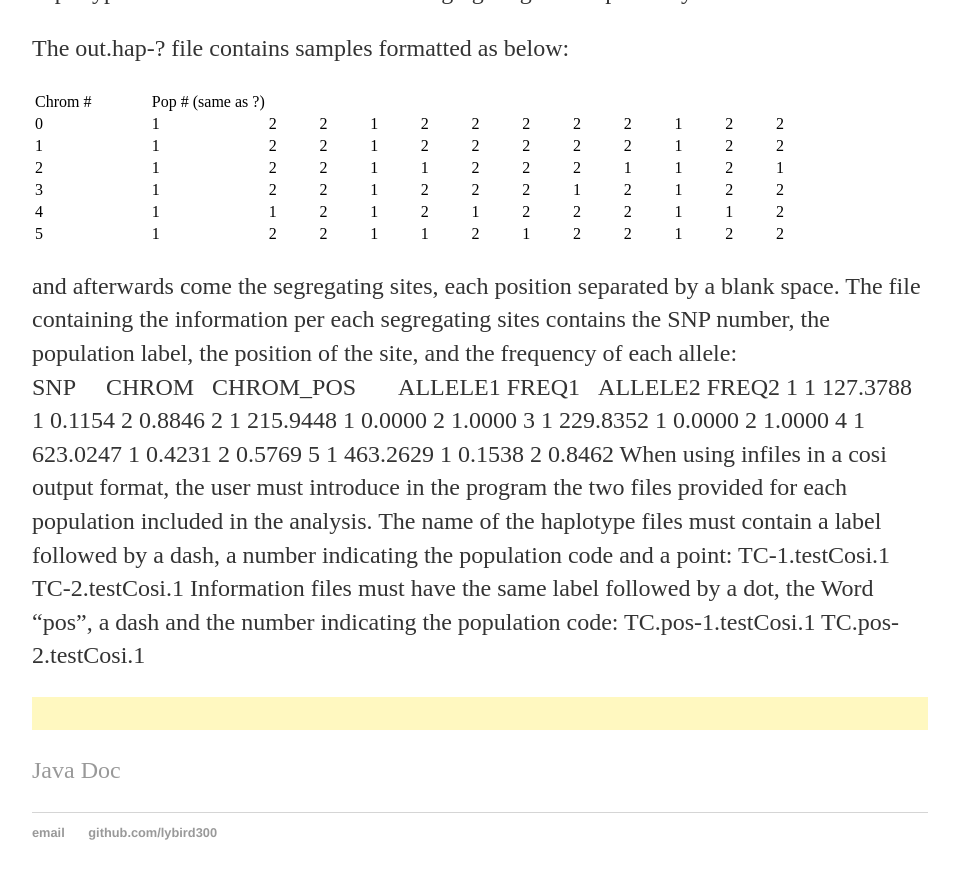
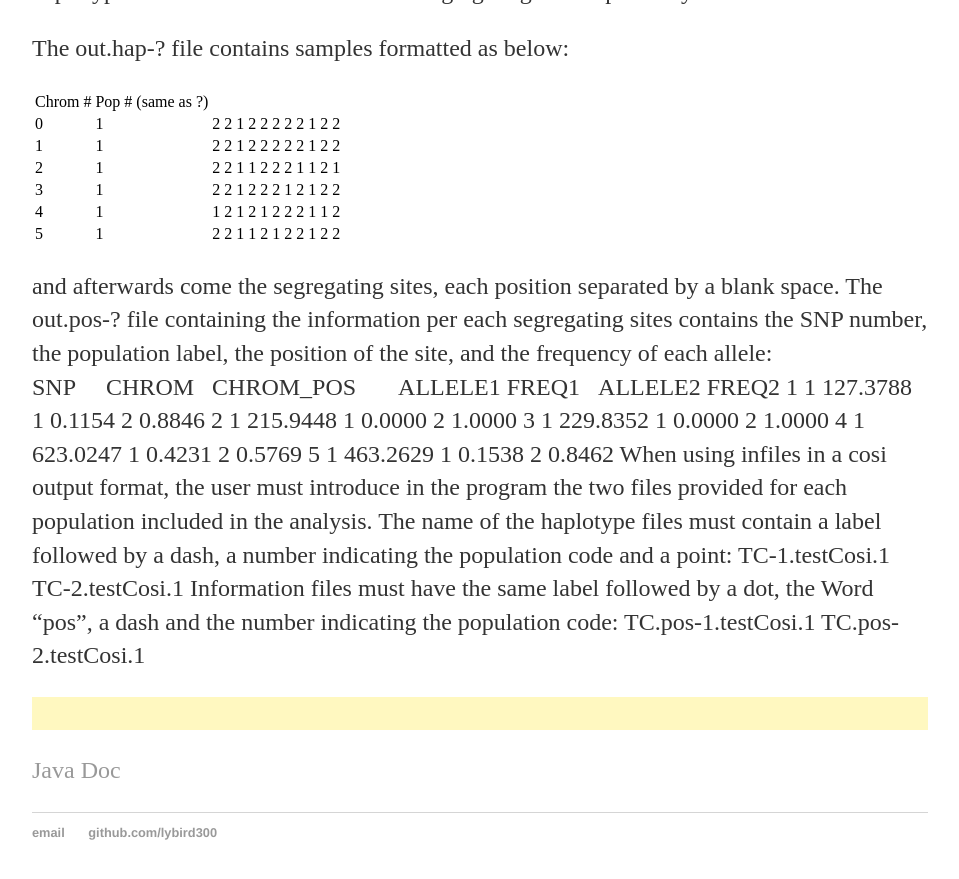
Before and after one commit to lybird300/lybird300.github.io, a Jekyll site: the page built from _posts/2015-04-20-cojava-manual.md, in a window 1280 px wide and 900 px high, scrolled down 2886 px. Shown: the top 879 px of the window, without its empty margins (160-1119 px from the left). Built offline with Jekyll 4.4.1, drawn with Linux system fonts in a browser that asks for light colours.

Commit message:
Update 2015-04-20-cojava-manual.md

```diff
--- a/_posts/2015-04-20-cojava-manual.md
+++ b/_posts/2015-04-20-cojava-manual.md
@@ -130,8 +130,6 @@ haplotypes and the information for each segregating site respectively.
 
 The out.hap-? file contains samples formatted as below:
 <table border="0">
-<col width="15%">
-<col width="15%">
   <tr>
     <td>Chrom #</td>
     <td>Pop # (same as ?)</td>
@@ -230,7 +228,7 @@ The out.hap-? file contains samples formatted as below:
 </table>
  and afterwards come
 the segregating sites, each position separated by a blank space.
-The file containing the information per each segregating sites contains the SNP number, the population
+The out.pos-? file containing the information per each segregating sites contains the SNP number, the population
 label, the position of the site, and the frequency of each allele:
 SNP     CHROM   CHROM_POS       ALLELE1 FREQ1   ALLELE2 FREQ2
 1 1 127.3788 1 0.1154 2 0.8846
```
